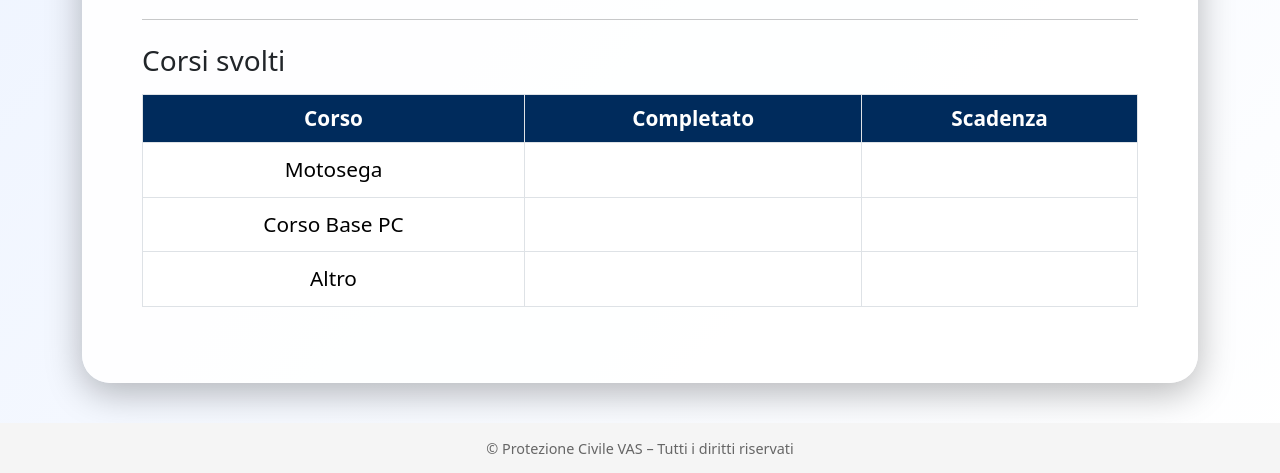
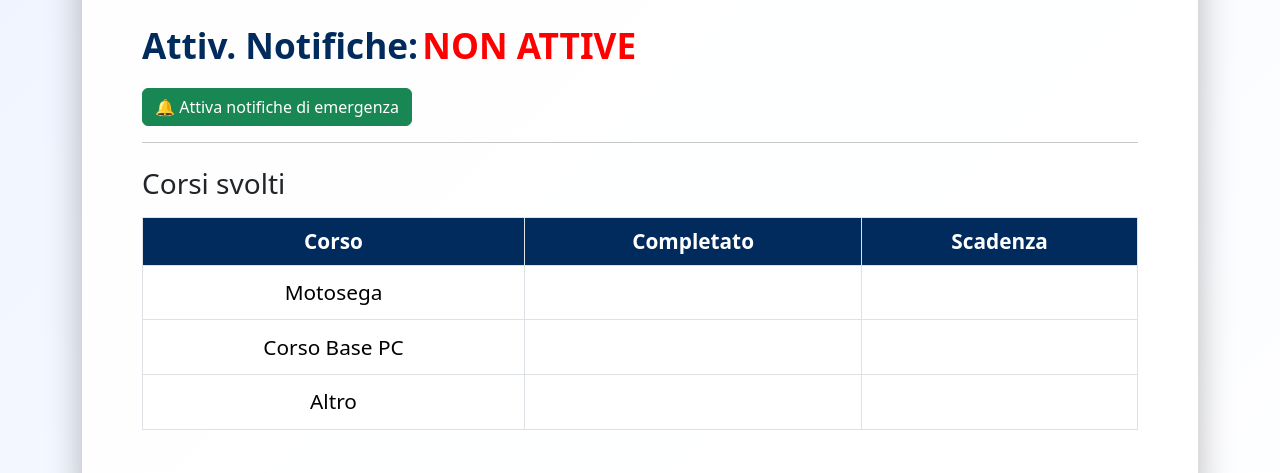
Before and after one commit to emiliomaj60-lang/prot_civ_vas, a Flask app: template templates/scheda_iscritto.html in a window 1280 px wide. Shown: the part 884-1357 px from the top of the page. Run offline with Flask 3, Linux system fonts and the light colour scheme; the template is opened without the code that fills it, so the values that code supplies are empty.

Commit message:
Add files via upload

```diff
--- a/templates/scheda_iscritto.html
+++ b/templates/scheda_iscritto.html
@@ -74,9 +74,26 @@
     <p><span class="data-label">Email:</span>
        <span class="data-value">{{ dati.email }}</span></p>
 
-    <!-- 🔵 NUOVA VOCE: CATEGORIA -->
+    <!-- 🔵 CATEGORIA -->
     <p><span class="data-label">Categoria:</span>
        <span class="data-value">{{ dati.categoria }}</span></p>
+
+    <!-- 🔔 STATO NOTIFICHE -->
+    <p>
+        <span class="data-label">Attiv. Notifiche:</span>
+        {% if dati.notifiche_attive %}
+            <span class="data-value" style="color:green;font-weight:800;">ATTIVE</span>
+        {% else %}
+            <span class="data-value" style="color:red;font-weight:800;">NON ATTIVE</span>
+        {% endif %}
+    </p>
+
+    <!-- 🔔 BOTTONE ATTIVA NOTIFICHE -->
+    {% if not dati.notifiche_attive %}
+    <button class="btn btn-success" onclick="attivaNotifiche()">
+        🔔 Attiva notifiche di emergenza
+    </button>
+    {% endif %}
 
     <hr>
 
@@ -113,4 +130,44 @@
 
 </div>
 
+<!-- 🔥 SCRIPT ATTIVA NOTIFICHE -->
+<script>
+async function attivaNotifiche() {
+
+    const telefono = "{{ dati.telefono }}";
+
+    const perm = await Notification.requestPermission();
+    if (perm !== "granted") {
+        alert("Permesso notifiche negato");
+        return;
+    }
+
+    const registration = await navigator.serviceWorker.ready;
+
+    const subscription = await registration.pushManager.subscribe({
+        userVisibleOnly: true,
+        applicationServerKey: vapidPublicKey
+    });
+
+    const body = {
+        endpoint: subscription.endpoint,
+        p256dh: btoa(String.fromCharCode.apply(null, new Uint8Array(subscription.getKey("p256dh")))),
+        auth: btoa(String.fromCharCode.apply(null, new Uint8Array(subscription.getKey("auth")))),
+        telefono: telefono
+    };
+
+    fetch("/subscribe", {
+        method: "POST",
+        headers: { "Content-Type": "application/json" },
+        body: JSON.stringify(body)
+    })
+    .then(r => r.text())
+    .then(res => {
+        alert("Notifiche attivate correttamente");
+        location.reload();
+    })
+    .catch(err => console.error(err));
+}
+</script>
+
 {% endblock %}
```
